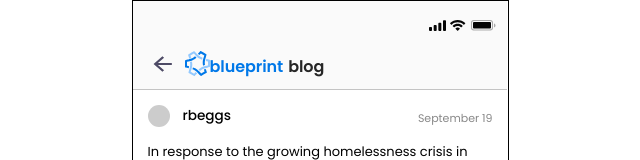
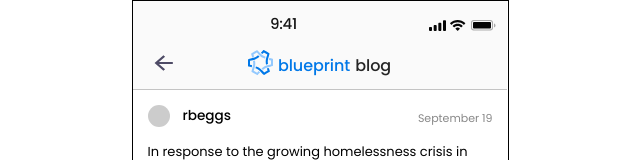
Before and after one commit to torinnayak1/blueprint-onboarding, a Next.js app: page / in a window 1280 px wide. Shown: the top 160 px of the page, without its empty margins (320-960 px from the left). Built offline with nearby package versions, Linux system fonts and the light colour scheme.

Commit message:
done i hope so

```diff
--- a/app/page.tsx
+++ b/app/page.tsx
@@ -10,6 +10,7 @@ export default function Home() {
       <div className={styles.content}>
         <div className={styles.header}>
           <div className={styles.topLayer}>
+            <div className={styles.time}>9:41</div>
             <div className={styles.rightSection}>
               <span>
                 <svg
--- a/app/styles.module.css
+++ b/app/styles.module.css
@@ -97,7 +97,12 @@
   border-bottom: 1px solid #c4c4c4;
 }
 
-.leftSection,
+.leftSection {
+  position: absolute;
+  display: flex;
+  left: 1px;
+  align-items: center;
+}
 .centerSection,
 .rightSection {
   display: flex;
@@ -112,27 +117,27 @@
 
 .centerSection .logo {
   width: 24px;
-  height: 24px;
-  background-color: #ccc; /* placeholder look for a logo */
-  margin-right: 8px;
-  margin-left: 114px;
-  border-radius: 4px; /* optional to soften corners */
+  height: 24px; /* placeholder look for a logo */
+  margin: 0 auto;
+  border-radius: 4px;
+  align-items: center;
 }
 
 .title {
   color: #0078e8;
   font-size: 16px;
   font-style: normal;
-  font-weight: 600;
+  font-weight: 500;
   line-height: 18px; /* 112.5% */
   letter-spacing: -0.07px;
+  margin-left: 5px;
 }
 
 .blog {
   color: #262626;
   font-size: 16px;
   font-style: normal;
-  font-weight: 600;
+  font-weight: 500;
   line-height: 18px;
   letter-spacing: -0.07px;
   margin-left: 5px;
@@ -154,9 +159,27 @@
   justify-content: flex-end;
 }
 .bottomLayer {
+  position: relative;
   width: 100%;
   height: 44px;
   display: flex;
   flex-direction: row;
+  justify-content: center;
+  align-items: center;
+  margin-bottom: 1px;
+}
+
+.time {
+  display: flex;
   justify-content: flex-start;
+  position: absolute;
+  color: #171717;
+  text-align: center;
+  font-size: 15px;
+  font-style: normal;
+  font-weight: 500;
+  line-height: normal;
+  letter-spacing: -0.3px;
+  left: 590px;
+  top: 12px;
 }
```
